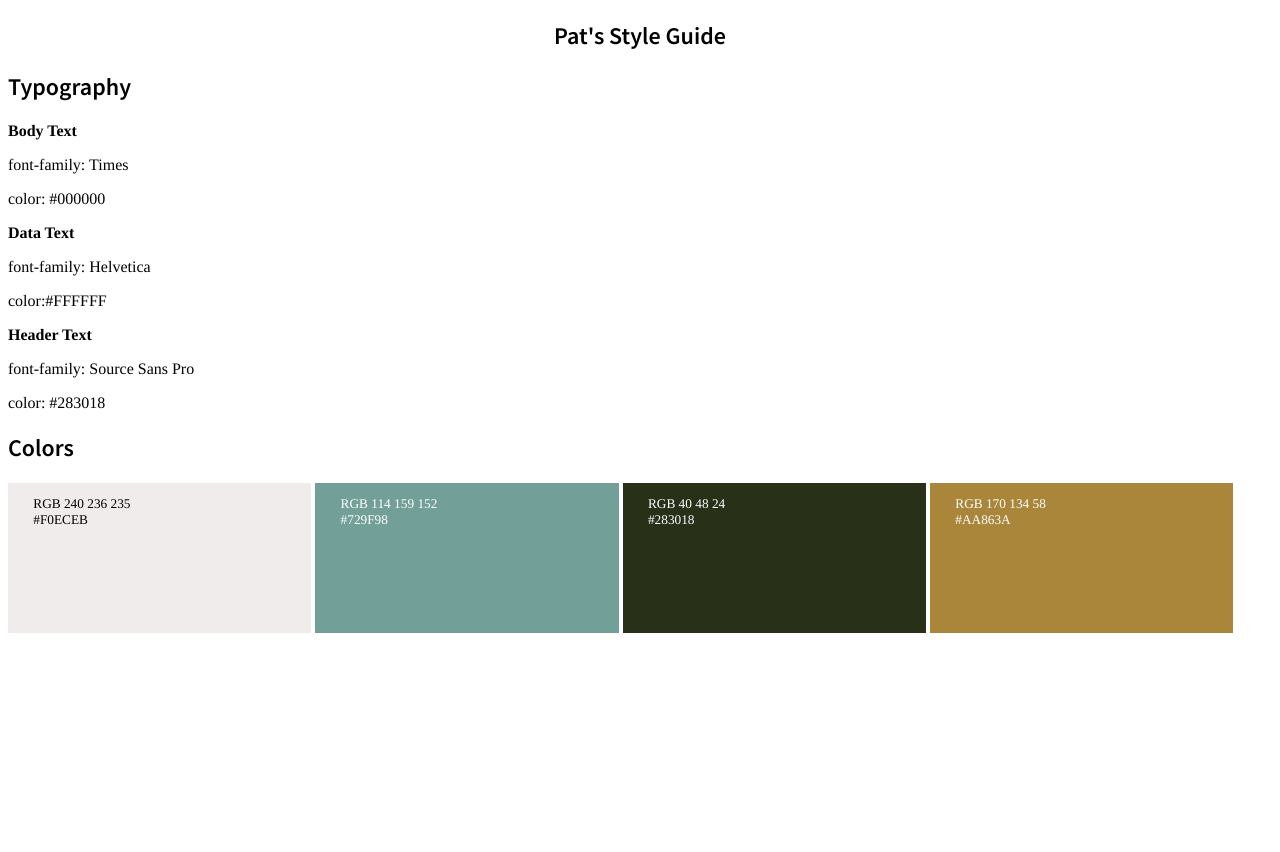
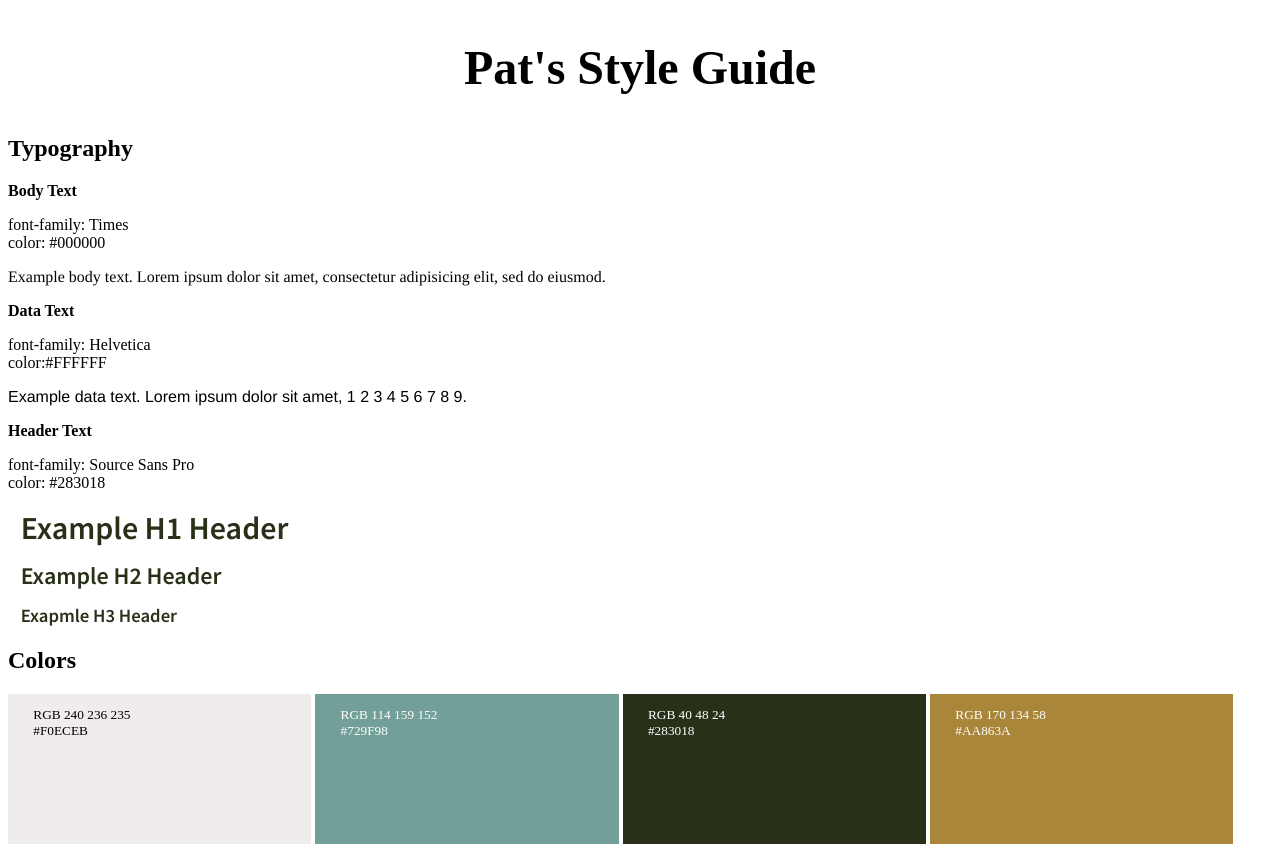
Before and after one commit to SLLOPEZ/cookie-stand, a plain HTML site: page styleguide.html in a window 1280 px wide. Before the commit the page ends 800 px from the top, so only its background shows below. Drawn offline with Linux system fonts and the light colour scheme.

Commit message:
Added examples to styleguide and updated README to reflect changes

```diff
--- a/style.css
+++ b/style.css
@@ -1,15 +1,26 @@
-body {
-  font-family: Times;
-}
-h2{
-  font-family: Source Sans Pro;
+#title {
+  text-align: center;
+  font-size: 2em;
 }
 .diff{
   font-weight: bold;
 }
-#title {
-  text-align: center;
+#typography #headings h1{
+  font-size: 2em;
   font-family: Source Sans Pro;
+  margin: 1%;
+  color: #283018;
+}
+#typography #headings h2,h3{
+  font-family: Source Sans Pro;
+  margin: 1%;
+  color: #283018;
+}
+#exbody{
+  font-family: Times;
+}
+#exdata{
+  font-family: Helvetica;
 }
 .colorSquare {
   width: 20%;
--- a/styleguide.html
+++ b/styleguide.html
@@ -3,7 +3,7 @@
   <head>
     <meta charset='utf-8'>
     <title>Style Guide</title>
-    <link rel='stylesheet' href='style.css'>
+    <link rel='stylesheet' type='text/css' href='style.css'/>
     <link href='https://fonts.googleapis.com/css?family=Source+Sans+Pro:400,600' rel='stylesheet' type='text/css'>
   </head>
   <body>
@@ -14,18 +14,20 @@
       <h2>Typography</h2>
       <section id='bodyText'>
         <p class='diff'>Body Text</p>
-        <p>font-family: Times</p>
-        <p>color: #000000 </p>
+        <p>font-family: Times <br> color: #000000</p>
+        <p id='exbody'>Example body text. Lorem ipsum dolor sit amet, consectetur adipisicing elit, sed do eiusmod.</p>
       </section>
       <section id='dataText'>
         <p class='diff'>Data Text</p>
-        <p>font-family: Helvetica</p>
-        <p>color:#FFFFFF </p>
+        <p>font-family: Helvetica <br> color:#FFFFFF</p>
+        <p id='exdata'>Example data text. Lorem ipsum dolor sit amet, 1 2 3 4 5 6 7 8 9.</p>
       </section>
-      <section id='Headings'>
+      <section id='headings'>
         <p class='diff'>Header Text</p>
-        <p>font-family: Source Sans Pro</p>
-        <p>color: #283018 </p>
+        <p>font-family: Source Sans Pro <br> color: #283018 </p>
+        <h1>Example H1 Header</h1>
+        <h2>Example H2 Header</h2>
+        <h3>Exapmle H3 Header</h3>
       </section>
     </section>
     <section id='colors'>
```
Also changed, not shown: 1 other file.
